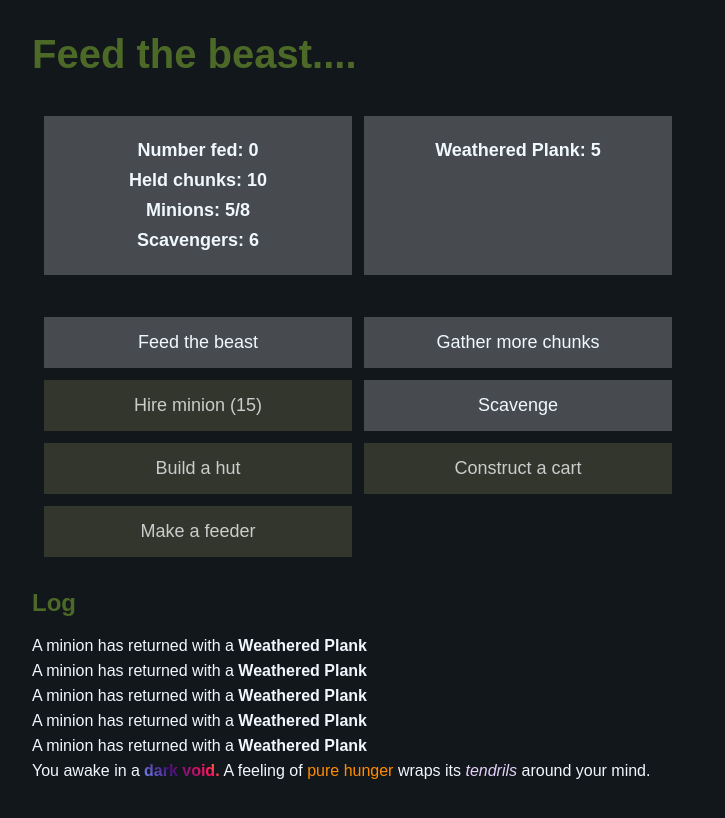
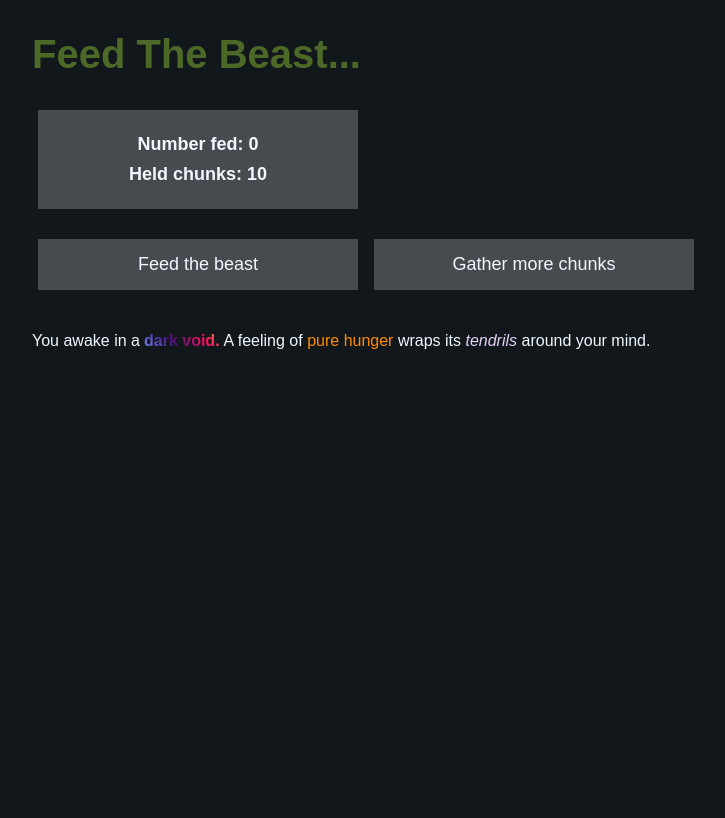
Before and after one commit to dmleet/clicker, an Angular app: page / in a window 1280 px wide. Shown: the top 818 px of the page, without its empty margins (0-725 px from the left). Built offline with nearby package versions, Linux system fonts and the light colour scheme.

Commit message:
Added sanity mechanic.

```diff
--- a/src/app/app.component.html
+++ b/src/app/app.component.html
@@ -1,5 +1,4 @@
 <div class="app">
-    <h1>{{title}}</h1>
     <app-clicker></app-clicker>
     <app-messages></app-messages>
 </div>
--- a/src/app/clicker/clicker.component.html
+++ b/src/app/clicker/clicker.component.html
@@ -1,5 +1,7 @@
-
-<div class="grid-container">
+<div [ngClass]="titleClass">
+    <h1>Feed The Beast...</h1>
+</div>
+<div [ngClass]="containerClass">
     <div class="grid-item">
         <p aria-live="polite">Number fed: <strong>{{ clicks }}</strong></p>
         <p aria-live="polite">Held chunks: <strong>{{ chunks }}</strong></p>
@@ -16,12 +18,12 @@
 </div>
 <br />
 
-<div class="grid-container">
-    <button class="grid-item" [disabled]="chunks < 1" (click)="click()">Feed the beast</button>
-    <button class="grid-item" [disabled]="gatherDelay > 0" (click)="gather()">{{ gatherDelay > 0 ? gatherDelay : "Gather more chunks" }}</button>
-    <button class="grid-item" *ngIf="gameState > 0" [disabled]="minionButtonDisabled" (click)="hire()">Hire minion ({{ minionCost }})</button>
-    <button class="grid-item" *ngIf="gameState > 1" [disabled]="minions < 1" (click)="scavenge()">Scavenge</button>
-    <button class="grid-item" *ngIf="gameState > 2" [disabled]="hutButtonDisabled" (click)="hut()">Build a hut</button>
-    <button class="grid-item" *ngIf="gameState > 2" [disabled]="cartButtonDisabled" (click)="cart()">Construct a cart</button>
-    <button class="grid-item" *ngIf="gameState > 5" [disabled]="feederButtonDisabled" (click)="feeder()">Make a feeder</button>
+<div [ngClass]="containerClass">
+    <button [ngClass]="buttonClass" [disabled]="chunks < 1" (click)="click()">Feed the beast</button>
+    <button [ngClass]="buttonClass" [disabled]="gatherDelay > 0" (click)="gather()">{{ gatherDelay > 0 ? gatherDelay : "Gather more chunks" }}</button>
+    <button [ngClass]="buttonClass" *ngIf="gameState > 0" [disabled]="minionButtonDisabled" (click)="hire()">Hire minion ({{ minionCost }})</button>
+    <button [ngClass]="buttonClass" *ngIf="gameState > 1" [disabled]="minions < 1" (click)="scavenge()">Scavenge</button>
+    <button [ngClass]="buttonClass" *ngIf="gameState > 2" [disabled]="hutButtonDisabled" (click)="hut()">Build a hut</button>
+    <button [ngClass]="buttonClass" *ngIf="gameState > 2" [disabled]="cartButtonDisabled" (click)="cart()">Construct a cart</button>
+    <button [ngClass]="buttonClass" *ngIf="gameState > 5" [disabled]="feederButtonDisabled" (click)="feeder()">Make a feeder</button>
 </div>
--- a/src/app/clicker/clicker.component.scss
+++ b/src/app/clicker/clicker.component.scss
@@ -34,6 +34,8 @@ button:active {
   display: grid;
   width: 40em;
   grid-template-columns: 50% 50%;
+  column-gap: 1em;
+  row-gap: 1em;
   background-color: $color1;
   padding: 6px;
   cursor: default;
@@ -41,9 +43,110 @@ button:active {
 
 .grid-item {
   background-color: $color4;
-  border: 6px solid $color1;
+  border: 0;
+  outline: 0;
   padding: 15px;
   font-size: 18px;
   text-align: center;
   font-family: Arial, Helvetica, sans-serif;
 }
+
+.slightly-mad:hover {
+  animation: creep 100s;
+  animation-iteration-count: infinite;
+}
+
+.unhinged:hover {
+  animation: creep 80s, twist 250s;
+  animation-iteration-count: infinite;
+}
+
+.insane {
+  animation: creep 50s, twist 200s;
+  animation-iteration-count: infinite;
+}
+
+.insane:hover {
+  animation: skew 100s;
+  animation-iteration-count: infinite;
+}
+
+.insane:active {
+  animation: crack 0.5s;
+  animation-iteration-count: infinite;
+}
+
+.doki-doki {
+  animation: doki 1s;
+  animation-iteration-count: infinite;
+}
+
+.you-died {
+  animation: fade-out 30s;
+  animation-fill-mode: forwards;
+}
+
+@keyframes creep {
+  0% { transform: translate(0px, 0px); }
+  10% { transform: translate(-1px, -2px); }
+  20% { transform: translate(-3px, 0px); }
+  30% { transform: translate(3px, 2px); }
+  40% { transform: translate(1px, -1px); }
+  50% { transform: translate(-1px, 2px); }
+  60% { transform: translate(-3px, 1px); }
+  70% { transform: translate(3px, 1px); }
+  80% { transform: translate(-1px, -1px); }
+  90% { transform: translate(1px, 2px); }
+  100% { transform: translate(0px, 0px); }
+}
+
+@keyframes twist {
+  0% { transform: rotate(0deg); }
+  10% { transform: rotate(-1deg); }
+  20% { transform: rotate(1deg); }
+  30% { transform: rotate(0deg); }
+  40% { transform: rotate(1deg); }
+  50% { transform: rotate(-1deg); }
+  60% { transform: rotate(0deg); }
+  70% { transform: rotate(-1deg); }
+  80% { transform: rotate(1deg); }
+  90% { transform: rotate(0deg); }
+  100% { transform: rotate(-1deg); }
+}
+
+@keyframes crack {
+  0% { transform: translate(-1px, 0px); }
+  5% { transform: translate(-1px, -2px); }
+  20% { transform: translate(-3px, 0px); }
+  30% { transform: translate(5px, 2px); }
+  40% { transform: translate(1px, -1px); }
+  50% { transform: translate(-1px, 6px); }
+  55% { transform: translate(-3px, 1px); }
+  60% { transform: translate(3px, 4px); }
+  80% { transform: translate(-1px, -1px); }
+  95% { transform: translate(1px, 2px); }
+  100% { transform: translate(0px, 0px); }
+}
+
+@keyframes skew {
+  0% { transform: skewX(0deg); }
+  5% { transform: skewX(2deg); }
+  10% { transform: skewX(-2deg); }
+  15% { transform: skewX(2deg); }
+  20% { transform: skewX(-2deg); }
+  100% { transform: skewX(0deg); }
+}
+
+@keyframes doki {
+  0% { transform: scale(1); }
+  5% { transform: scale(1.005); }
+  10% { transform: scale(1.01); }
+  15% { transform: scale(1); }
+  20% { transform: scale(0.995); }
+  100% { transform: scale(1); }
+}
+
+@keyframes fade-out {
+  0% { opacity: 1; }
+  100% { opacity: 0; }
+}
--- a/src/app/clicker/clicker.component.ts
+++ b/src/app/clicker/clicker.component.ts
@@ -22,20 +22,27 @@ export class ClickerComponent implements OnInit {
     chunks = 10;
     feeders = 0;
     gatherDelay = 0;
-    gameState = 6;
+    gameState = 0;
     hunger = 10;
     items: Item[];
     minionCap = 3;
     minionCost = 15;
     minions = 0;
-    scavengers: number[] = [ 1, 1, 1, 1, 1, 1, 1, 1, 1, 1, 1 ];
+    scavengers: number[] = [];
     ticks = 0;
+    sanity = 100;
+    insane = false;
 
     // button status vars
     cartButtonDisabled = true;
     minionButtonDisabled = true;
     hutButtonDisabled = true;
     feederButtonDisabled = true;
+
+    // button class
+    buttonClass = "grid-item";
+    containerClass = "grid-container";
+    titleClass = "";
 
     constructor(
         private itemService: ItemService,
@@ -55,7 +62,8 @@ export class ClickerComponent implements OnInit {
     public click() {
         this.clicks++;
         this.chunks--;
-        if (this.hunger < -10) {
+        if (this.hunger < 1) {
+            this.sanity++;
             return;
         }
         this.hunger--;
@@ -136,7 +144,6 @@ export class ClickerComponent implements OnInit {
         this.ticks++;
         this.hunger++;
 
-
         // failure conditions
         if (this.hunger > 100) {
             if (this.minions > 0) {
@@ -147,6 +154,9 @@ export class ClickerComponent implements OnInit {
             }
             else {
                 this.messageService.add("*scary:YOU DIED.*");
+                this.buttonClass = "grid-item you-died";
+                this.containerClass = "grid-container you-died";
+                this.titleClass = "you-died";
                 return;
             }
         }
@@ -158,8 +168,10 @@ export class ClickerComponent implements OnInit {
         if (this.ticks % 10 == 0) {
             if (this.hunger > 79) {
                 this.messageService.add("The beast is *scary:CoMiNG FoR YOu!!*");
+                this.sanity -= 5;
             } else if (this.hunger > 49) {
                 this.messageService.add("The beast is *visual:ravenous.*");
+                this.sanity--;
             } else if (this.hunger > 9) {
                 this.messageService.add("The beast is hungy.");
             } else {
@@ -184,9 +196,16 @@ export class ClickerComponent implements OnInit {
         }
 
         // feeders
-        if (this.ticks % 5 && this.feeders > 0) {
-            this.chunks -= this.feeders;
-            this.hunger += this.feeders;
+        if (this.ticks % 5 == 0 && this.feeders > 0) {
+            if (this.chunks < this.feeders) {
+                this.hunger -= this.chunks;
+                this.clicks += this.chunks;
+                this.chunks = 0;
+            } else {
+                this.chunks -= this.feeders;
+                this.hunger -= this.feeders;
+                this.clicks += this.feeders;
+            }
         }
 
         // button logic
@@ -195,12 +214,39 @@ export class ClickerComponent implements OnInit {
         // game state
         if (this.ticks % 60 == 0) {
             switch (this.gameState) {
-                case 0: this.messageService.add("You hear a group of lesser creatures take up residence nearby. A stong vision pierces your mind. They will help you in exchange for chunks."); break;
-                case 1: this.messageService.add("The creatures send a vision to your mind. They may be able to scavenge useful bits of scrap. It could prove useful, but is it worth the scrifice?"); break;
-                case 2: this.messageService.add("A stroke of pure, undeserved luck. Your fingers can identify a hammer among some chunks. It's a bit shoddy, but it will get the job done."); break;
-                case 5: this.messageService.add("A minion calls out. He's found something. It's a dilapidated workbench. This should allow for more complex projects."); break;
+                case 0: this.messageService.add("You hear a group of lesser creatures take up residence nearby. A stong vision pierces your mind. *bold:They will help you in exchange for chunks.*"); break;
+                case 1: this.messageService.add("The creatures have a proposal. *bold:They will scavenge useful bits of scrap.* It could prove useful, but is it worth the scrifice?"); break;
+                case 2: this.messageService.add("A stroke of pure, undeserved luck. Your fingers can identify a *bold:hammer* among some chunks. It's a bit shoddy, but it will get the job done."); break;
+                case 5: this.messageService.add("A minion calls out. He's found something. It's a dilapidated workbench. *bold:This should allow for more complex projects.*"); break;
             }
             this.gameState++;
+        }
+
+        // sanity
+        if (this.sanity < 20) {
+            this.buttonClass = "grid-item insane doki-doki";
+            this.containerClass = "grid-container insane doki-doki";
+            this.titleClass = "doki-doki insane";
+            if (!this.insane) {
+                this.messageService.add("The *scary:BeaSt* bellows. You feel your ribs vibrate in a *slanted:painful resonance.* *bold:Your mind twists as sanity slips away....*");
+                this.insane = true;
+            }
+        } else if (this.sanity < 40) {
+            this.buttonClass = "grid-item insane";
+            this.containerClass = "grid-container unhinged";
+        } else if (this.sanity < 60) {
+            this.buttonClass = "grid-item unhinged";
+            this.containerClass = "grid-container unhinged";
+        } else if (this.sanity < 80) {
+            this.buttonClass = "grid-item slightly-mad";
+            this.containerClass = "grid-container";
+            if (this.insane) {
+                this.messageService.add("The Beast is *slanted:well fed.* *bold:Fear subsides and your mind is yours once again.*");
+                this.insane = false;
+            }
+        } else {
+            this.buttonClass = "grid-item";
+            this.containerClass = "grid-container";
         }
 
     }
@@ -227,6 +273,4 @@ export class ClickerComponent implements OnInit {
             this.items[ItemNames.Jar].qty < 1;
     }
 
-
-
 }
--- a/src/app/message.service.ts
+++ b/src/app/message.service.ts
@@ -6,21 +6,14 @@ import { Message } from './message';
     providedIn: 'root',
 })
 export class MessageService {
-    messages: string[] = [];
-    _messages: Message[] = [];
+    messages: Message[] = [];
 
     add(content: string) {
-        // TODO: Old plain text version. Remove.
+        // Shiny new html version
+        let message = new Message(content);
         if (this.messages.length > 20) {
             this.messages.shift();
         }
-        this.messages.push(content);
-
-        // Shiny new html version
-        let message = new Message(content);
-        if (this._messages.length > 20) {
-            this._messages.shift();
-        }
-        this._messages.push(message);
+        this.messages.push(message);
     }
 }
--- a/src/app/messages/messages.component.html
+++ b/src/app/messages/messages.component.html
@@ -1,8 +1,8 @@
 <div *ngIf="messageService.messages.length" class="fadeout">
 
-	<h2>Log</h2>
+	<br /><br />
 
-	<div *ngFor="let msg of messageService._messages.reverse()" class="message">
+	<div *ngFor="let msg of messageService.messages.reverse()" class="message">
 		<span *ngFor="let part of msg.parts" [class]="part.style.toString()">
 			{{ part.content }}
 		</span>
--- a/src/index.html
+++ b/src/index.html
@@ -2,7 +2,7 @@
 <html lang="en">
 <head>
   <meta charset="utf-8">
-  <title>MyApp</title>
+  <title>Feed The Beast....</title>
   <base href="/">
   <meta name="viewport" content="width=device-width, initial-scale=1">
   <link rel="icon" type="image/x-icon" href="favicon.ico">
```
Also changed, not shown: src/app/messages/messages.component.scss (+6 -6 lines).
